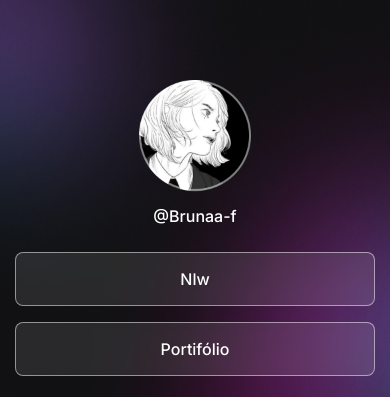
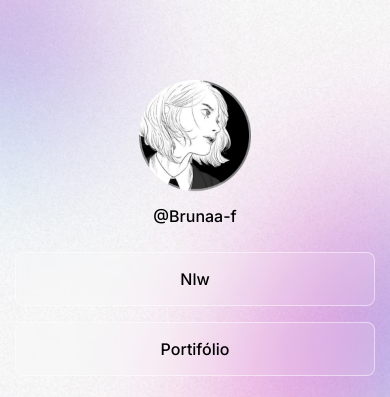
Before and after one commit to brunaa-f/dev-links, a plain HTML site: page index.html in a window 390 px wide. Shown: the top 397 px of the page. Drawn offline with nearby package versions, Linux system fonts and the light colour scheme.

Commit message:
Iniciando o light mode

```diff
--- a/index.html
+++ b/index.html
@@ -1,5 +1,5 @@
 <!DOCTYPE html>
-<html lang="pt">
+<html lang="pt-br" class="light">
 
 <head>
   <link rel="preconnect" href="https://fonts.googleapis.com">
--- a/style.css
+++ b/style.css
@@ -4,13 +4,23 @@
   box-sizing: border-box;
 }
 
+:root {
+  --text-color: white;
+  --bg-url: url(./assets/bg-mobile.jpg)
+}
+
+.light {
+  --text-color: black;
+  --bg-url: url(./assets/bg-mobile-light.jpg)
+}
+
 body * {
   font-family: 'Inter', sans-serif;
-  color: #ffffff;
+  color: var(--text-color);
 }
 
 body {
-  background: url(./assets/bg-mobile.jpg) no-repeat top center/cover;
+  background: var(--bg-url) no-repeat top center/cover;
 }
 
 #container {
@@ -67,7 +77,7 @@ ul li a {
 
 ul li a:hover {
   background: rgba(255, 255, 255, 0.05);
-  border: 1.5px solid white;
+  border: 1.5px solid var(--text-color);
 }
 
 /* social links*/
```
